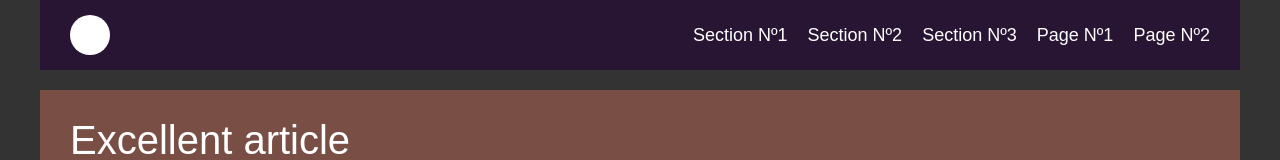
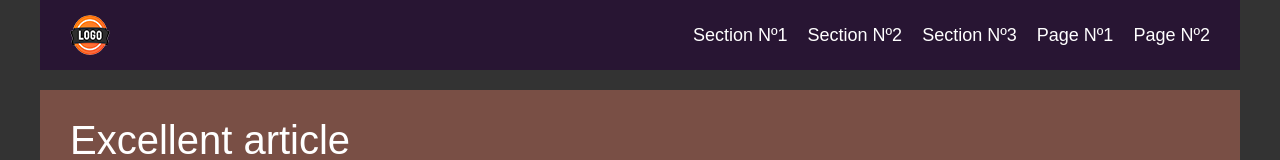
Before and after one commit to Cratos772/Adaptive-burger-menu, a plain HTML site: page index.html in a window 1280 px wide. Shown: the top 160 px of the page. Drawn offline with Linux system fonts and the light colour scheme.

Commit message:
Update style.css

```diff
--- a/style.css
+++ b/style.css
@@ -65,7 +65,8 @@ body._lock {
   position: relative;
   width: 40px;
   height: 40px;
-  background-color: #fff;
+  background: url('logo.png') center no-repeat;
+  background-size: cover;
   border-radius: 50%;
   border: none;
   outline: none;
```
